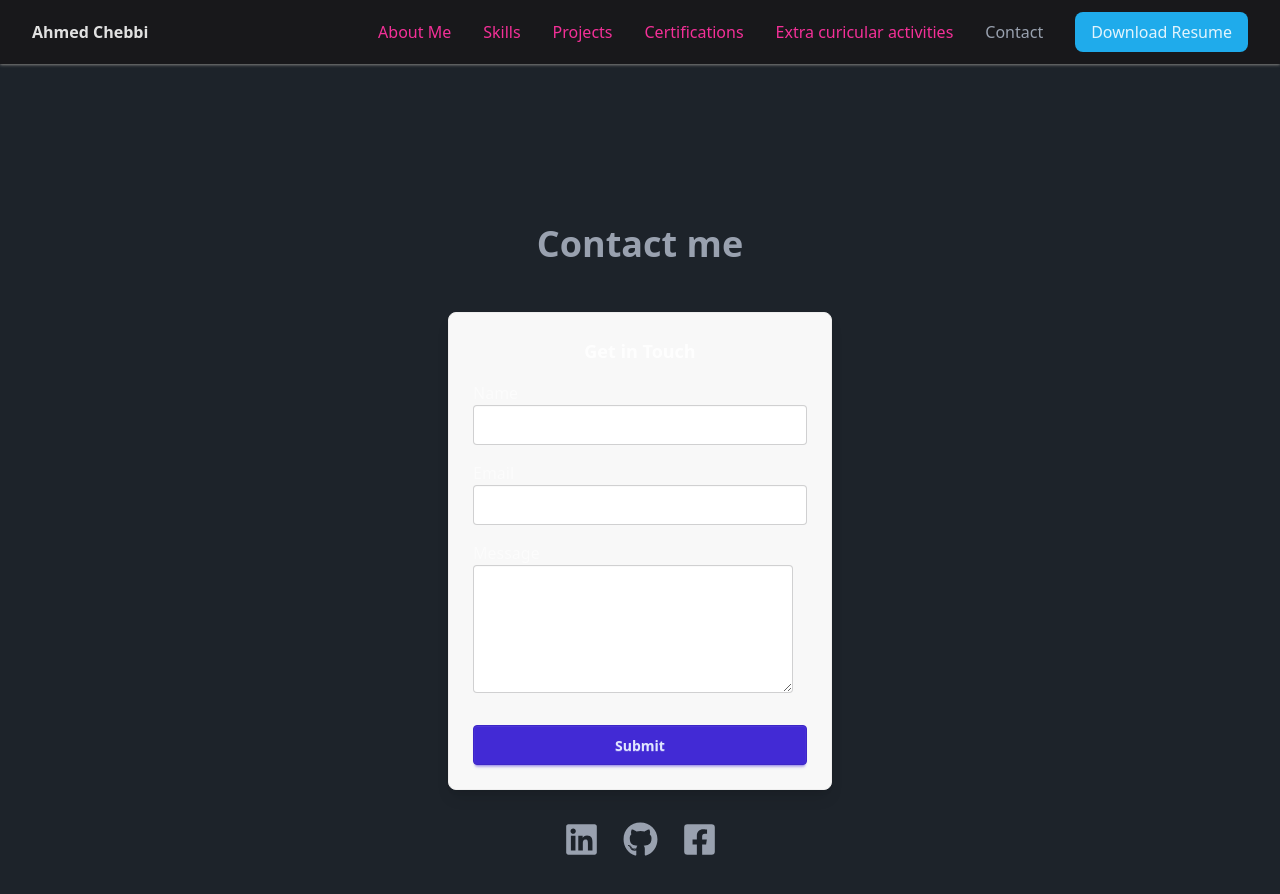
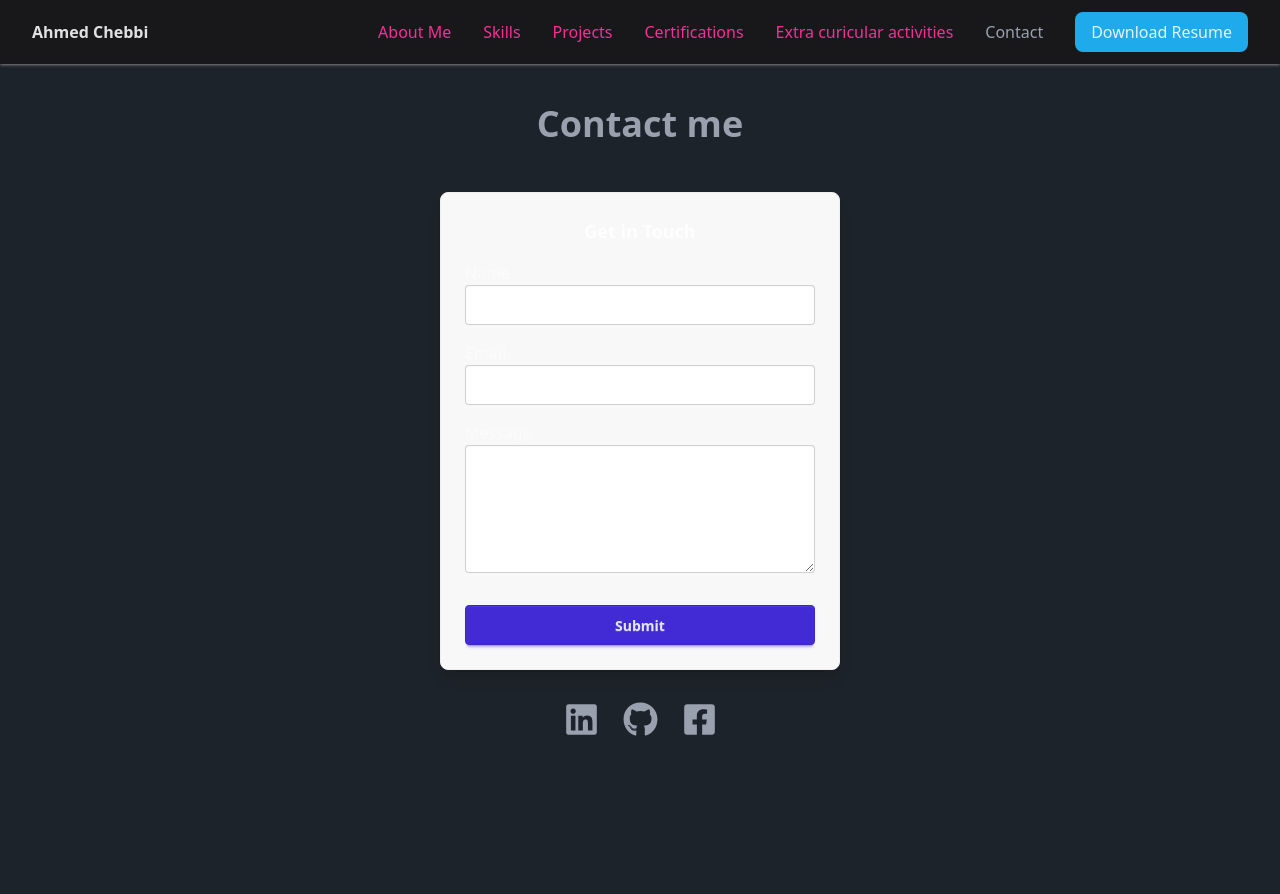
Before and after one commit to Ahmed5827/Personal-protfolio, a Next.js app: page /contact in a window 1280 px wide. Shown: the top 894 px of the page. Built offline with nearby package versions, Linux system fonts and the light colour scheme.

Commit message:
fixed the contact page display

```diff
--- a/src/app/contact/page.tsx
+++ b/src/app/contact/page.tsx
@@ -45,7 +45,7 @@ export default function ContactPage() {
       };
 
   return (
-    <div className="h-screen mt-40 flex flex-col items-center">
+    <div className="h-screen mt-10 flex flex-col items-center">
       <Toaster />
       <h1 className="text-4xl font-bold mx-10 mb-12 text-center text-gray-400">
         Contact me
@@ -53,7 +53,7 @@ export default function ContactPage() {
 
       <form
         onSubmit={handleSubmit(onSubmit)}
-        className="bg-base-200 border border-base-300 p-6 rounded-lg shadow-lg w-96 max-w-md"
+        className="bg-base-200 border border-base-300 p-6 rounded-lg shadow-lg w-100 max-w-md"
       >
         <h2 className="text-lg font-semibold mb-4 text-center">Get in Touch</h2>
 
@@ -92,7 +92,7 @@ export default function ContactPage() {
             <span className="label-text">Message</span>
           </label>
           <textarea
-            className={`textarea h-32 ${errors.message ? 'textarea-error' : ''}`}
+            className={`textarea h-32 w-full ${errors.message ? 'textarea-error' : ''}`}
             placeholder="Feel free to speak your mind"
             {...register('message')}
           ></textarea>
--- a/src/app/contact/schema.ts
+++ b/src/app/contact/schema.ts
@@ -1,7 +1,7 @@
 import { z } from 'zod';
 
 export const contactSchema = z.object({
-  name: z.string().min(2, "Name must be at least 2 characters"),
+  name: z.string().min(3, "Name must be at least 3 characters"),
   email: z.string().email("Invalid email address"),
   message: z.string().min(10, "Message must be at least 10 characters")
 });
```
